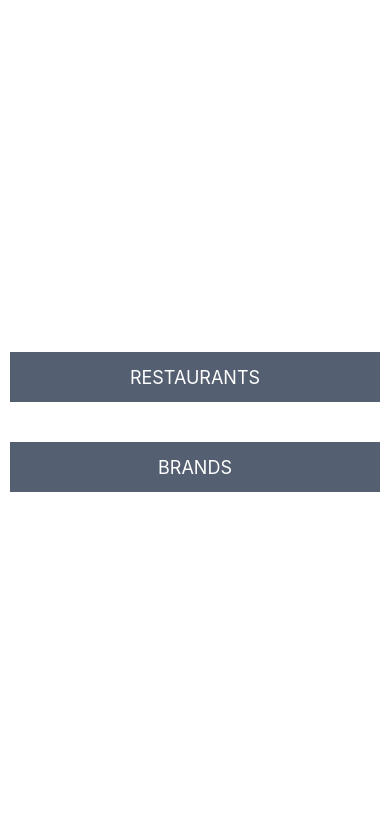
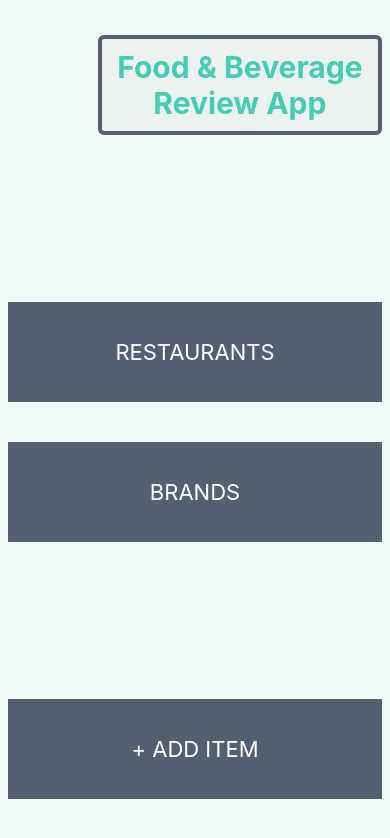
Before and after one commit to khuynh134/food-and-beverage-review-app, a React Native app: screen / in a window 390 px wide. Shown: the top 838 px of the page. Built offline with nearby package versions, Linux system fonts and the light colour scheme.

Commit message:
Added the title & 'Add item' button; changed style

```diff
--- a/App.js
+++ b/App.js
@@ -16,31 +16,42 @@ const App = () => {
   return (
 
       <SafeAreaView style={styles.container}>
+
+        <Text style={styles.title}>Food & Beverage Review App</Text>
+
         <TouchableOpacity
           onPress={ () => {
             console.log('button was pressed');
           }}
           style={styles.buttonContainer}
         >
-            <Text style={styles.buttonText2}>Restaurants</Text>
-
+            <Text style={styles.buttonText}>Restaurants</Text>
 
         </TouchableOpacity>
+
 
         <TouchableOpacity
           onPress={ () => {
             console.log('button was pressed');
           }}
-          style={styles.brandsButtonContainer}
+          style={styles.buttonContainer}
         >
-          <Text style={styles.buttonText2}>Brands</Text>
+          <Text style={styles.buttonText}>Brands</Text>
 
+        </TouchableOpacity>
+
+
+        <TouchableOpacity
+          onPress={ () => {
+            console.log('button was pressed');
+          }}
+          style={styles.buttonContainer2}
+        >
+          <Text style={styles.buttonText}>+ Add Item</Text>
 
         </TouchableOpacity>
 
       </SafeAreaView>
-
-
   );
 };
 
@@ -51,65 +62,53 @@ const styles = StyleSheet.create({
     borderWidth:1,
     padding:10,
   },
+  title: {
+    fontSize: 30,
+    color: '#44ccb4',
+    marginTop: 10,
+    paddingVertical: 10,
+    paddingHorizontal: 5,
+    borderWidth: 4,
+    borderColor: '#545f71',
+    borderRadius: 6,
+    backgroundColor: '#edf2f1',
+    textAlign: 'center',
+    fontWeight: 'bold',
+    position: 'absolute',
+    top: '3%',
+    right: '2%',
+    left: '25%',
+  },
   buttonContainer: {
-    height: 50,
-    marginHorizontal: 10,
+    height: 100,
+    marginHorizontal: '2%',
     backgroundColor: '#545f71',
     justifyContent: 'center',
     alignItems: 'center',
     marginVertical:20,
   },
-  brandsButtonContainer: {
-    height: 50,
-    marginHorizontal: 10,
+  buttonContainer2: {
+    height: 100,
+    marginHorizontal: '2%',
     backgroundColor: '#545f71',
     justifyContent: 'center',
     alignItems: 'center',
-    marginVertical:20,
+    marginVertical: 20,
+    position: 'absolute',
+    bottom: '3%',
+    width: '96%',
   },
   buttonText:{
     textTransform: 'uppercase',
     color: '#fff',
-    fontSize: 18,
-  },
-  buttonText2:{
-    textTransform: 'uppercase',
-    color: '#fff',
-    fontSize: 18,
-  },
-  buttonBrandContainer: {
-    alignItems: 'center',
-    justifyContent: 'center',
-    position: 'absolute',
-    top: 370,
-    paddingVertical: 90,
-    paddingHorizontal: 60,
-    borderColor: 'black',
-  },
-  buttonRestContainer: {
-    alignItems: 'center',
-    justifyContent: 'center',
-    //position: 'absolute',
-    //top: 370,
-    paddingVertical: 10,
-    paddingHorizontal: 10,
-    borderColor: 'black',
-  },
-  button: {
-    backgroundColor: 'green',
-    borderColor: 'black',
-    borderRadius: 10,
-    width: '100%',
-    height: '100%',
-    alignItems: 'center',
-    justifyContent: 'center',
-    flexDirection: 'row',
+    fontSize: 22,
   },
   container: {
     flex: 1,
     //alignItems: 'center',
     justifyContent: 'center',
     //padding: 10,
+    backgroundColor: '#f0fbfa',
   },
 });
 
```
